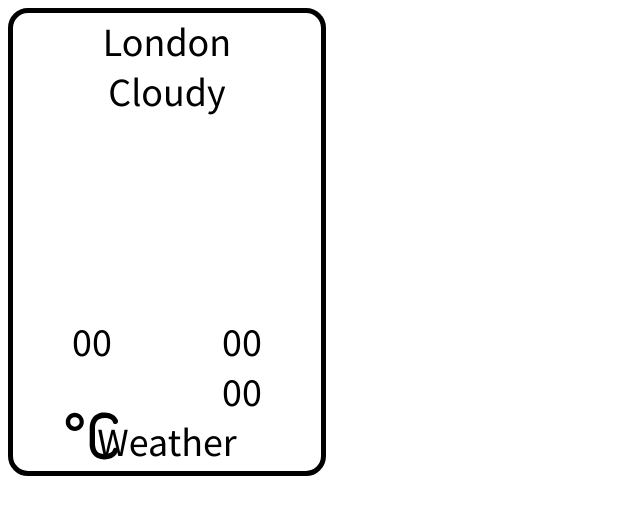
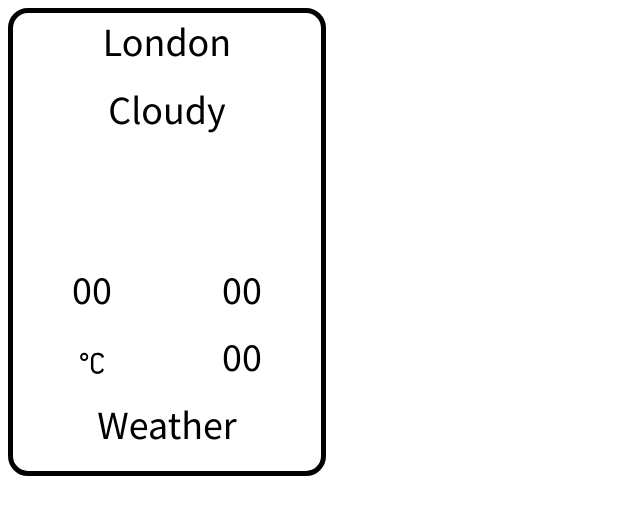
Before and after one commit to chr1s-b/weather-card, a plain HTML site: page index.html in a window 1280 px wide. Shown: the whole page, without its empty margins (0-640 px from the left). Drawn offline with Linux system fonts and the light colour scheme.

Commit message:
Positioning

```diff
--- a/weather.css
+++ b/weather.css
@@ -3,7 +3,7 @@
 .card {
 	display: grid;
     grid-template-columns: 50% 50%;
-    grid-template-rows: auto;
+    grid-template-rows: 15% 10% 30% 15% 15% 15%;
 	grid-template-areas:
 	"title  title"
 	"desc   desc"
@@ -32,7 +32,8 @@
 
 .icon {
 	grid-area: icon;
-	height: 200px;
+	height: 100%;
+	margin: auto;
 }
 
 .temp.high {
@@ -49,7 +50,10 @@
 
 .temp.cel {
 	grid-area: unit;
-	height: 40px;
+}
+
+.temp.cel>img {
+	height: 100%;
 }
 
 .title {
```
Also changed, not shown: index.html (+1 -0 lines).
